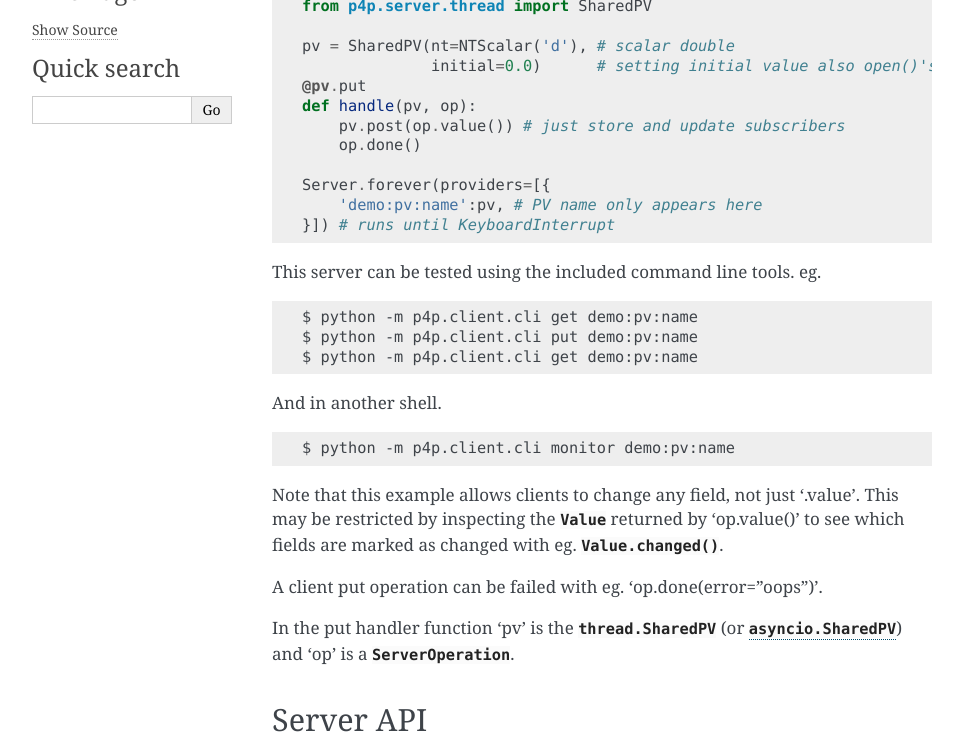
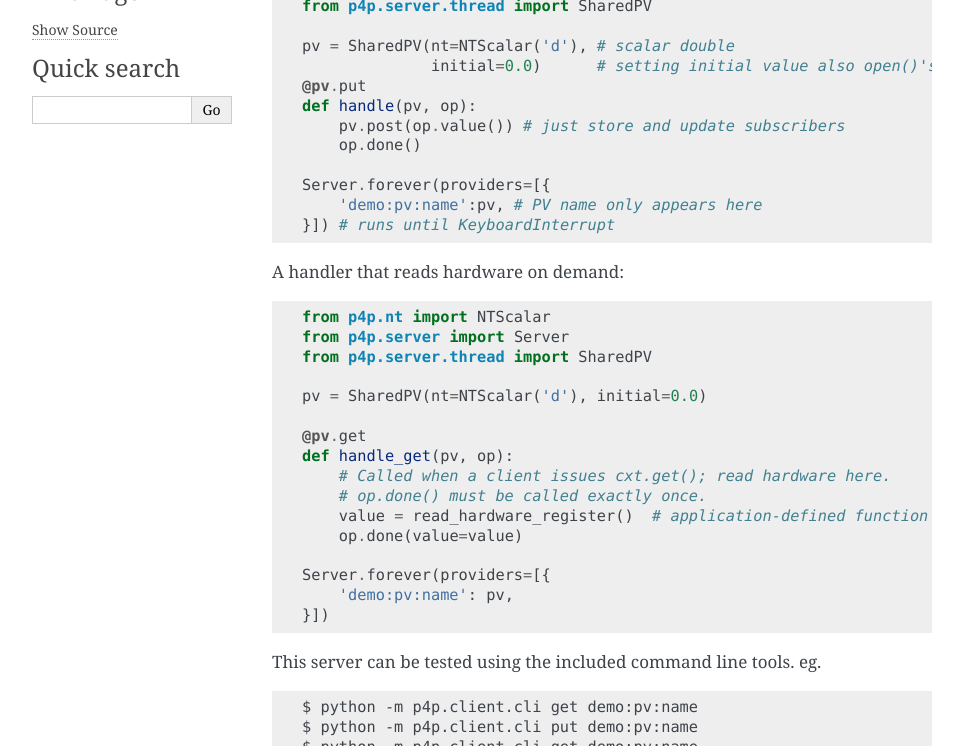
Before and after one commit to epics-base/p4p, a Sphinx documentation site: the page built from documentation/server.rst, in a window 1280 px wide and 900 px high, scrolled down 534 px, cut to the strip 0-746 px from the top of the window. Shown: the whole strip, without its empty margins (148-1111 px from the left). Built offline with Sphinx 7.4.7, drawn with Linux system fonts in a browser that asks for light colours.

Commit message:
docs(02-02): add onGet automethod and hardware-read example to server.rst
- Insert .. automethod:: onGet between rpc and onFirstConnect in Handler section
- Add hardware-read example using @pv.get decorator after mailbox example

```diff
--- a/documentation/server.rst
+++ b/documentation/server.rst
@@ -36,6 +36,25 @@
     Server.forever(providers=[{
         'demo:pv:name':pv, # PV name only appears here
     }]) # runs until KeyboardInterrupt
+
+A handler that reads hardware on demand::
+
+    from p4p.nt import NTScalar
+    from p4p.server import Server
+    from p4p.server.thread import SharedPV
+
+    pv = SharedPV(nt=NTScalar('d'), initial=0.0)
+
+    @pv.get
+    def handle_get(pv, op):
+        # Called when a client issues cxt.get(); read hardware here.
+        # op.done() must be called exactly once.
+        value = read_hardware_register()  # application-defined function
+        op.done(value=value)
+
+    Server.forever(providers=[{
+        'demo:pv:name': pv,
+    }])
 
 This server can be tested using the included command line tools. eg. ::
 
```
Also changed, not shown: other parts of documentation/server.rst (+2 -0 lines).
